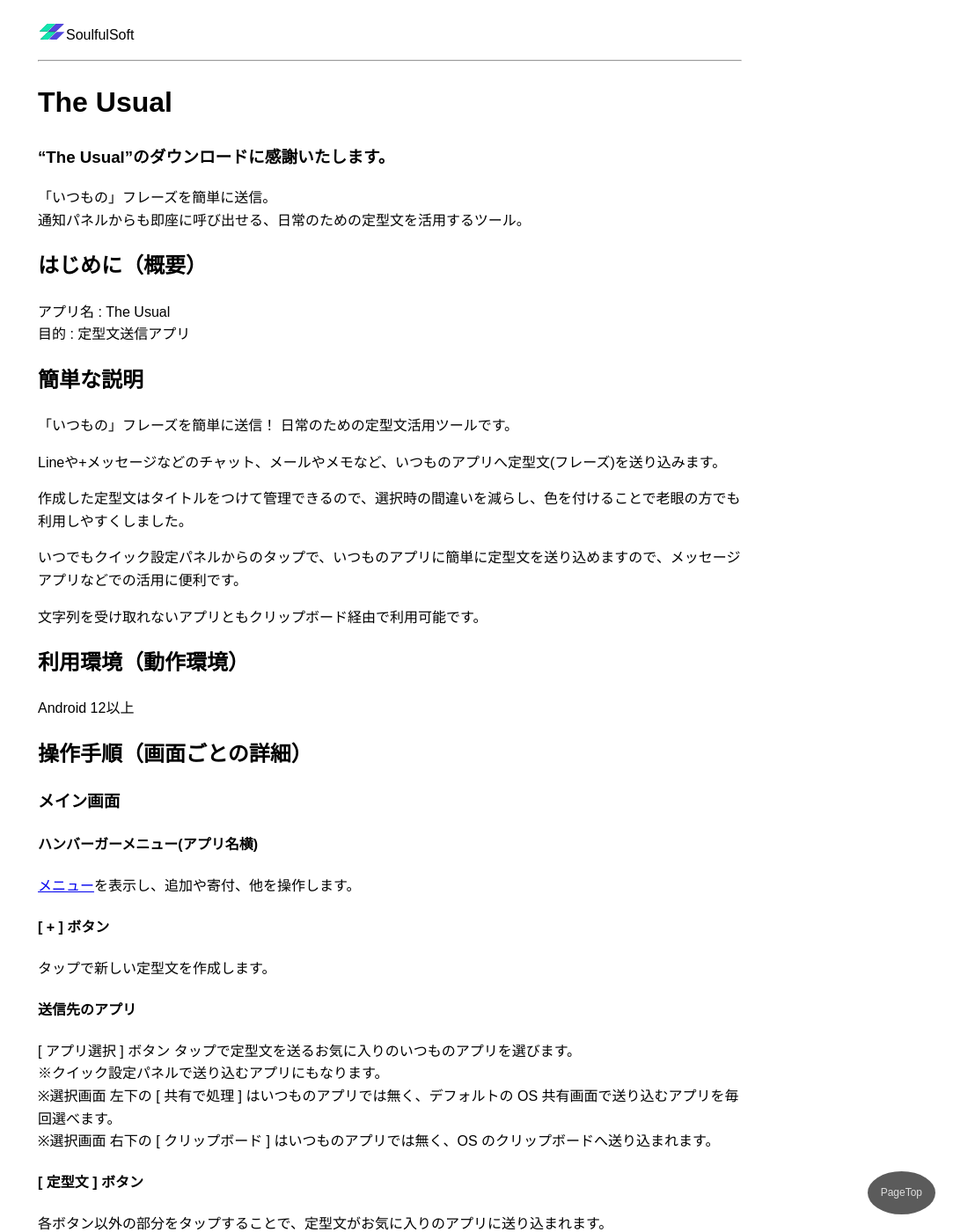
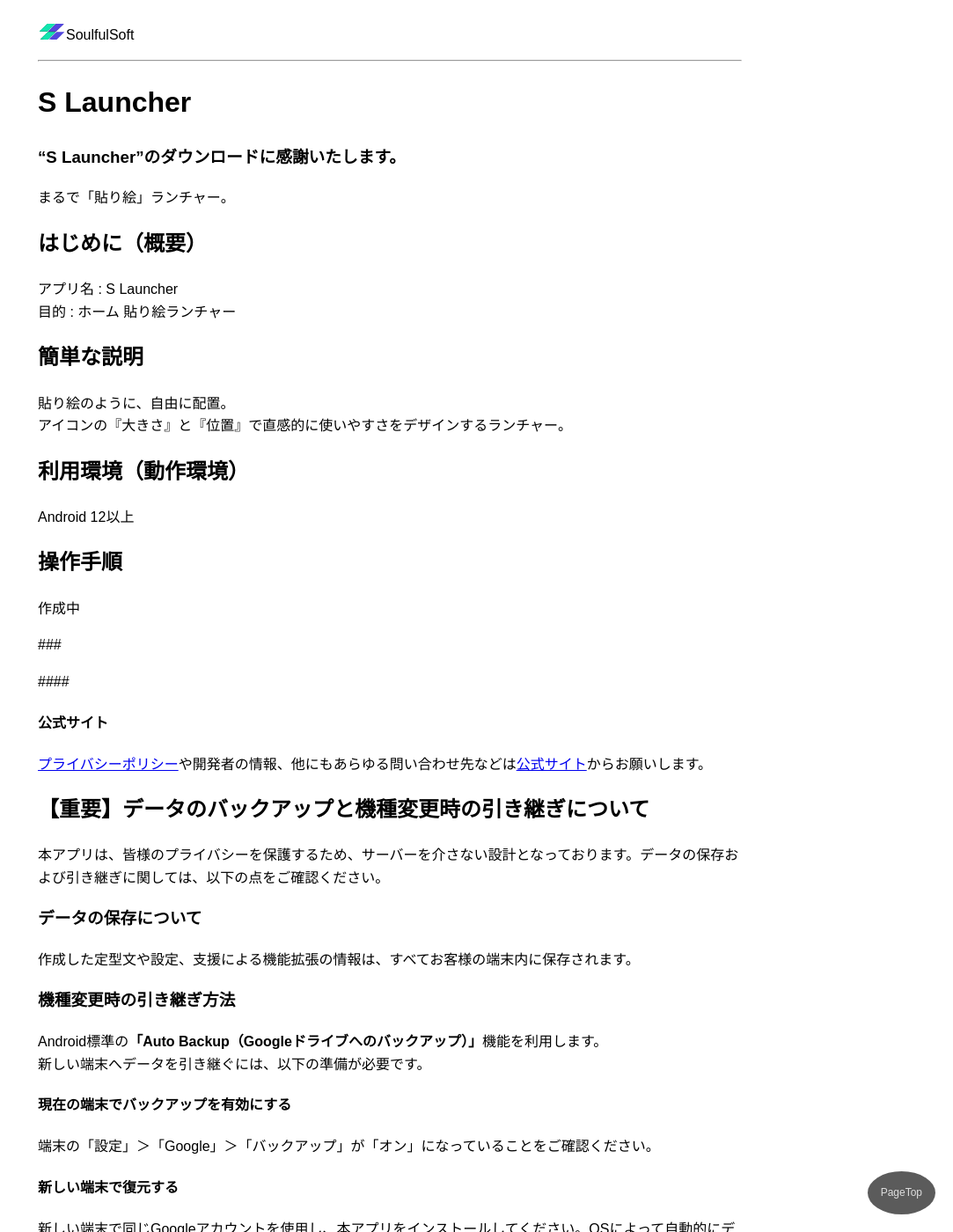
Before and after one commit to SoulfulSoft/soulfulsoft.github.io, a Jekyll site: the page built from soulful_launcher/instructions.md, in a window 1280 px wide and 1400 px high. Shown: the whole window at 88% size, without its empty margins (197-1280 px from the left). Built offline with Jekyll 4.4.1, drawn with Linux system fonts in a browser that asks for light colours; our own code applies the rules of GitHub Pages for plain Markdown files; some of the changed text lies outside the part shown.

Commit message:
Update instructions.md

```diff
--- a/soulful_launcher/instructions.md
+++ b/soulful_launcher/instructions.md
@@ -1,114 +1,32 @@
 ---
-title: The Usual 説明書
+title: S Launcher
 topa: ".."
 ---
 
-# The Usual
-### "The Usual"のダウンロードに感謝いたします。
+# S Launcher
+### "S Launcher"のダウンロードに感謝いたします。
 
-「いつもの」フレーズを簡単に送信。
-通知パネルからも即座に呼び出せる、日常のための定型文を活用するツール。
+まるで「貼り絵」ランチャー。
 
 ## はじめに（概要）
-アプリ名 : The Usual
-目的 : 定型文送信アプリ
+アプリ名 : S Launcher
+目的 : ホーム 貼り絵ランチャー
 
 ## 簡単な説明
-「いつもの」フレーズを簡単に送信！
-日常のための定型文活用ツールです。
-
-Lineや+メッセージなどのチャット、メールやメモなど、いつものアプリへ定型文(フレーズ)を送り込みます。
-
-作成した定型文はタイトルをつけて管理できるので、選択時の間違いを減らし、色を付けることで老眼の方でも利用しやすくしました。
-
-いつでもクイック設定パネルからのタップで、いつものアプリに簡単に定型文を送り込めますので、メッセージアプリなどでの活用に便利です。
-
-文字列を受け取れないアプリともクリップボード経由で利用可能です。
+貼り絵のように、自由に配置。
+アイコンの『大きさ』と『位置』で直感的に使いやすさをデザインするランチャー。
 
 ## 利用環境（動作環境）
 Android 12以上
 
-## 操作手順（画面ごとの詳細）
+## 操作手順
 
-### メイン画面
+作成中
 
-#### ハンバーガーメニュー(アプリ名横)
-[メニュー](#メニュー)を表示し、追加や寄付、他を操作します。
+###
 
-#### [ + ] ボタン
-タップで新しい定型文を作成します。
+####
 
-#### 送信先のアプリ
-[ アプリ選択 ] ボタン タップで定型文を送るお気に入りのいつものアプリを選びます。
-※クイック設定パネルで送り込むアプリにもなります。
-※選択画面 左下の [ 共有で処理 ] はいつものアプリでは無く、デフォルトの OS 共有画面で送り込むアプリを毎回選べます。
-※選択画面 右下の [ クリップボード ] はいつものアプリでは無く、OS のクリップボードへ送り込まれます。
-
-#### [ 定型文 ] ボタン
-各ボタン以外の部分をタップすることで、定型文がお気に入りのアプリに送り込まれます。
-※長押しで、アプリが設定されていても共有メニューを開くことができます。
-
-##### チェックボックス
-チェックされたものはクイック設定パネルで表示されます。
-※クイック設定パネルの表示件数は、初期３つ+寄付回数×２件です。
-
-##### [ アプリ送信(紙飛行機) ] ボタン
-設定したお気に入りのアプリ(共有・クリップボード)へ定型文が送り込まれます。
-
-##### ラベル
-定型文の名前(ラベル)です。
-分かりやすい名前をつけてください。
-分かりやすいように色もつきます。
-
-##### 本文
-本文の頭数行だけ表示されます。
-
-##### [ コピー ] ボタン
-定型文がアプリでは無く、クリップボードに送り込まれます。
-
-##### [ 編集 ] ボタン
-設定した定型文を編集できます。
-
-##### [ 上下 ] ボタン
-定型文ボタンの位置を上下に移動できます。
-
-### 新しい定型文 / 定型文を編集 画面
-
-#### 本文
-送り込む定型文を入力します。
-
-#### ラベル(一覧で表示される)
-分かりやすい定型文の名前をつけてください。
-
-#### ラベルカラー
-定型文およびラベルの色を選択するか、カラーコードを直接編集してください。
-
-#### [ 追加する / 変更を保存する ] ボタン
-追加・編集した内容で保存します。
-※保存後はチェックが外れるのでご注意ください。
-
-#### [ キャンセル ] ボタン
-追加・編集をキャンセルします。
-
-#### [ 削除 ] ボタン
-定型文を削除します。
-※削除の確認画面が表示されます。
-
-### メニュー
-
-#### + 新しい定型文を追加
-メイン画面の[ + ] ボタンと同じ(新しい定型文を作成します)。
-
-#### ♥ 支援で枠を増やす
-缶コーヒーを奢ってもらえると、開発中に喉を潤せます。
-クイック設定パネルで呼び出せる、定型文を(缶コーヒー１本につき定型文２つ)増やせるようにしました。
-
-#### 背景色を反転
-
-##### 背景
-白/黒 背景色が反転します。
-#### 使い方(Web)
-このページです。
 #### 公式サイト
 [プライバシーポリシー](https://s-jima3.github.io/privacy-policy/)や開発者の情報、他にもあらゆる問い合わせ先などは[公式サイト](..)からお願いします。
 
```
